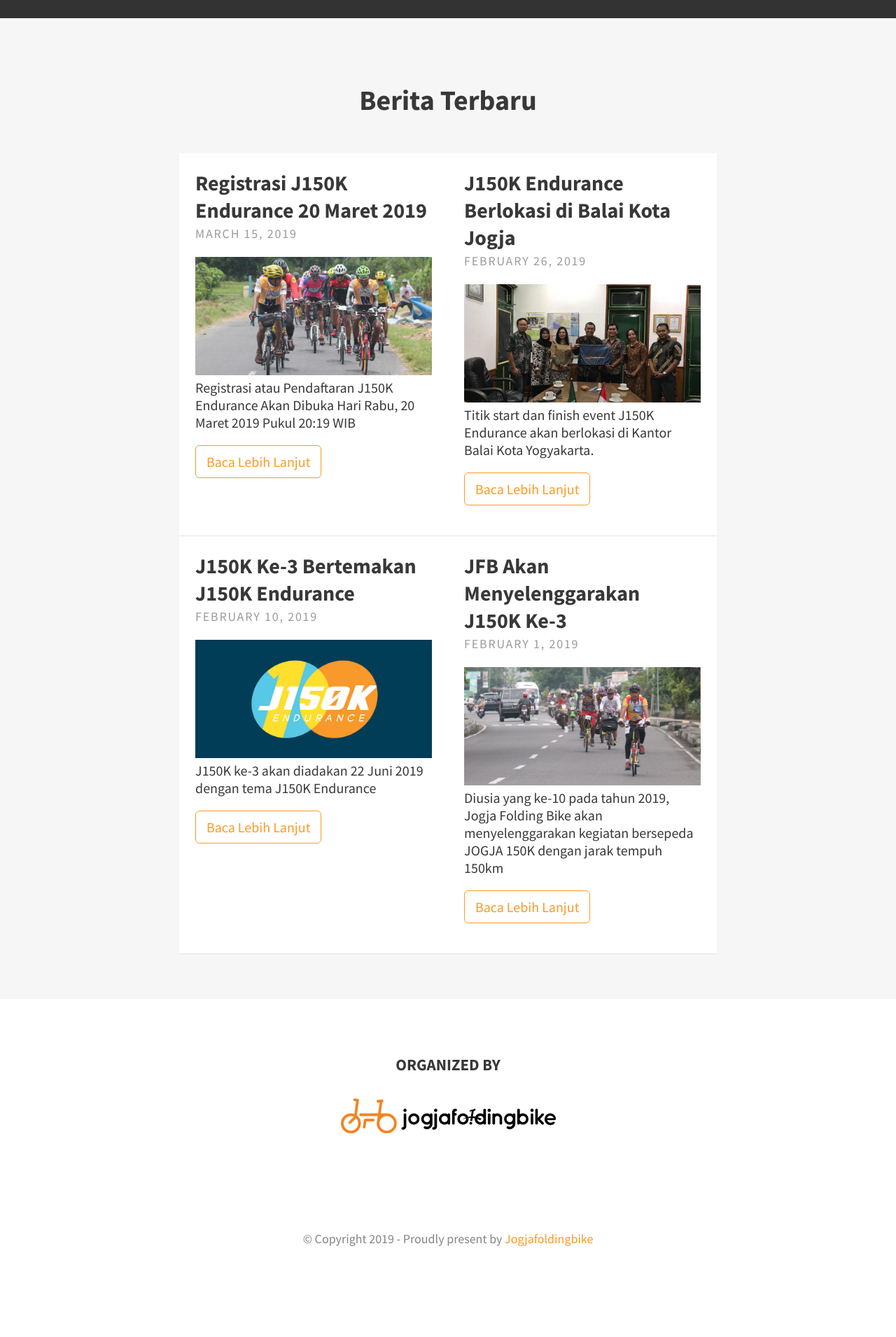
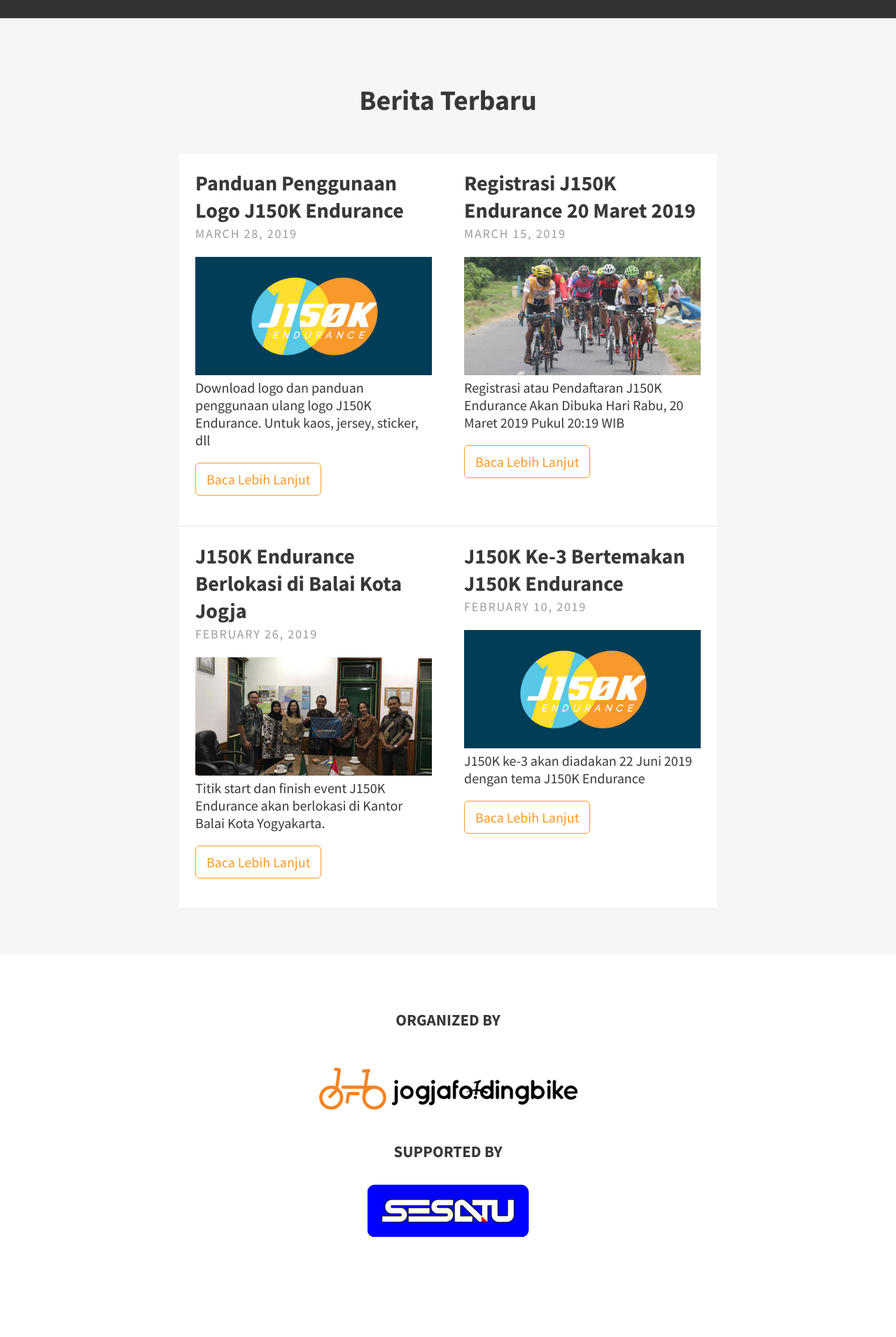
Before and after one commit to j150k/j150k.github.io, a Jekyll site: the page built from index.html, in a window 1280 px wide. Shown: the part 2598-4508 px from the top of the page at 70% size. Built offline with Jekyll 4.4.1, drawn with Linux system fonts in a browser that asks for light colours; the list of posts is cut into pages by our own code; before the commit the page ends 4445 px from its top, so only the background shows below that.

Commit message:
Logo sponsor, berita, peserta

```diff
--- a/_includes/sponsor.html
+++ b/_includes/sponsor.html
@@ -1,10 +1,11 @@
 <!-- Sponsor Logo -->
 <div class="section sponsor flexcontainer">
   <div class="flexhead"><h4>ORGANIZED BY</h4></div>
-  <img src="{{ site.baseurl }}/assets/img/j150k-logo-jfb-dark.png">
+  <img src="{{ site.baseurl }}/assets/img/logo-jfb.jpg">
+
+  <div class="flexhead"><h4>SUPPORTED BY</h4></div>
+  <img class="spone" src="{{ site.baseurl }}/assets/img/logo-sesatu.jpg">
   <!--
-  <div class="flexhead"><h4>SUPPORTED BY</h4></div>
-  <img src="https://via.placeholder.com/160x80">
   <img src="https://via.placeholder.com/160x80">
   <img src="https://via.placeholder.com/160x80">
   <img src="https://via.placeholder.com/160x80">
--- a/_layouts/home.html
+++ b/_layouts/home.html
@@ -68,7 +68,7 @@ layout: default
   <!--Berita Terbaru -->
   <div class="posts flexcontainer">
     <div class="flexhead"><h2>Berita Terbaru</h2></div>
-    {% for post in paginator.posts %}
+    {% for post in paginator.posts limit:4 %}
     <div class="post-teaser flexhalf">
       <header>
         <h1>
--- /dev/null
+++ b/_posts/2019-03-28-penggunaan-logo.md
@@ -0,0 +1,27 @@
+---
+layout: post
+title: Panduan Penggunaan Logo J150K Endurance
+image: "/assets/img/img-post-2.jpg"
+noimage: true
+excerpt: "Download logo dan panduan penggunaan ulang logo J150K Endurance. Untuk kaos, jersey, sticker, dll"
+---
+
+Regulasi penggunaan logo:
+
+1.&nbsp;Ada 2 desain logo resmi yang dikeluarkan panitia untuk konsumsi publik yaitu desain satu warna dan desain full colour
+    a. Desain satu warna boleh menggunakan warna bebas
+    b. Desain full colour wajib menggunakan kombinasi warna sesuai dengan logo
+
+2.&nbsp;Logo J150K Endurance yang dipasang harus disertai dengan minimal 1(satu) logo komunitas/klub sepeda lipat, mengenai tata letak dan ukuran pemasangan bebas dengan mempertimbangkan nilai2 estetika desain grafis
+
+3.&nbsp;Produk yang akan dibuat hanya untuk konsumsi klub / komunitas dan tidak diperjualbelikan / diproduksi secara massal
+
+4.&nbsp;Hal2 yang kurang jelas dapat ditanyakan ke panitia, hotline J150K Endurance (WA Only): 081329780413
+
+<a class="button" href="{{ site.baseurl }}/assets/img/LOGO J150K PUBLIC.cdr">Download file corel / .CDR</a>
+
+<br>
+<hr>
+<br>
+
+![J150K Endurance]({{ site.baseurl }}/assets/img/LOGO J150K PUBLIC.png "J150K Endurance")
--- a/_sass/layouts/_index.scss
+++ b/_sass/layouts/_index.scss
@@ -41,6 +41,12 @@
   padding: $padding-small/4;
   display: inline-block;
   margin: 0 auto;
+  border-radius: 1em;
+}
+.sponsor img.spone{
+  @media (max-width: 700px) {
+    width: 80%;
+  }
 }
 .shortcut{
   background-color: #333;
```
Also changed, not shown: _includes/table-peserta.html (+1 -1 lines), assets/img/LOGO J150K PUBLIC.png (added), assets/img/j150k-logo-jfb-dark.png (deleted), assets/img/logo-jfb.jpg (added), assets/img/logo-sesatu.jpg (added), 1 other file.
